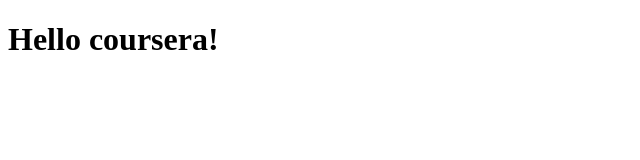
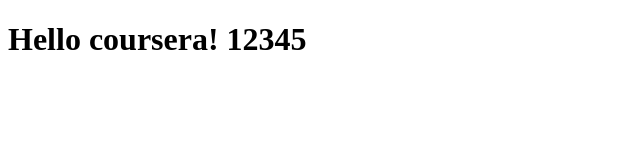
Before and after one commit to 1adamds/test, a plain HTML site: page site/index.html in a window 1280 px wide. Shown: the whole page, without its empty margins (0-640 px from the left). Drawn offline with Linux system fonts and the light colour scheme.

Commit message:
small change

```diff
--- a/site/index.html
+++ b/site/index.html
@@ -6,6 +6,6 @@
 	<title>Hello Coursera</title>
 </head>
 <body>
-<h1>Hello coursera!</h1>
+<h1>Hello coursera! 12345</h1>
 </body>
 </html>
```
